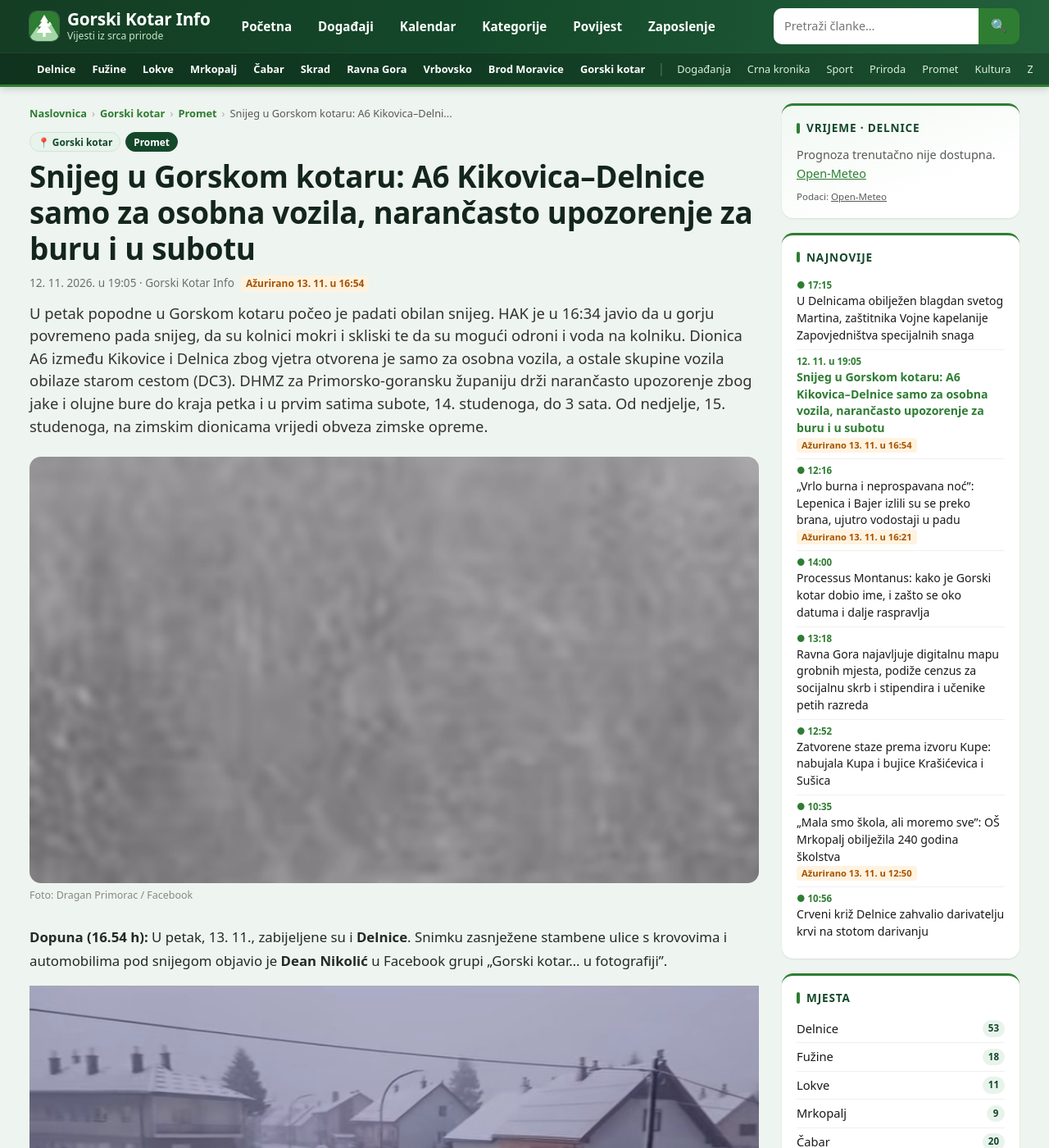
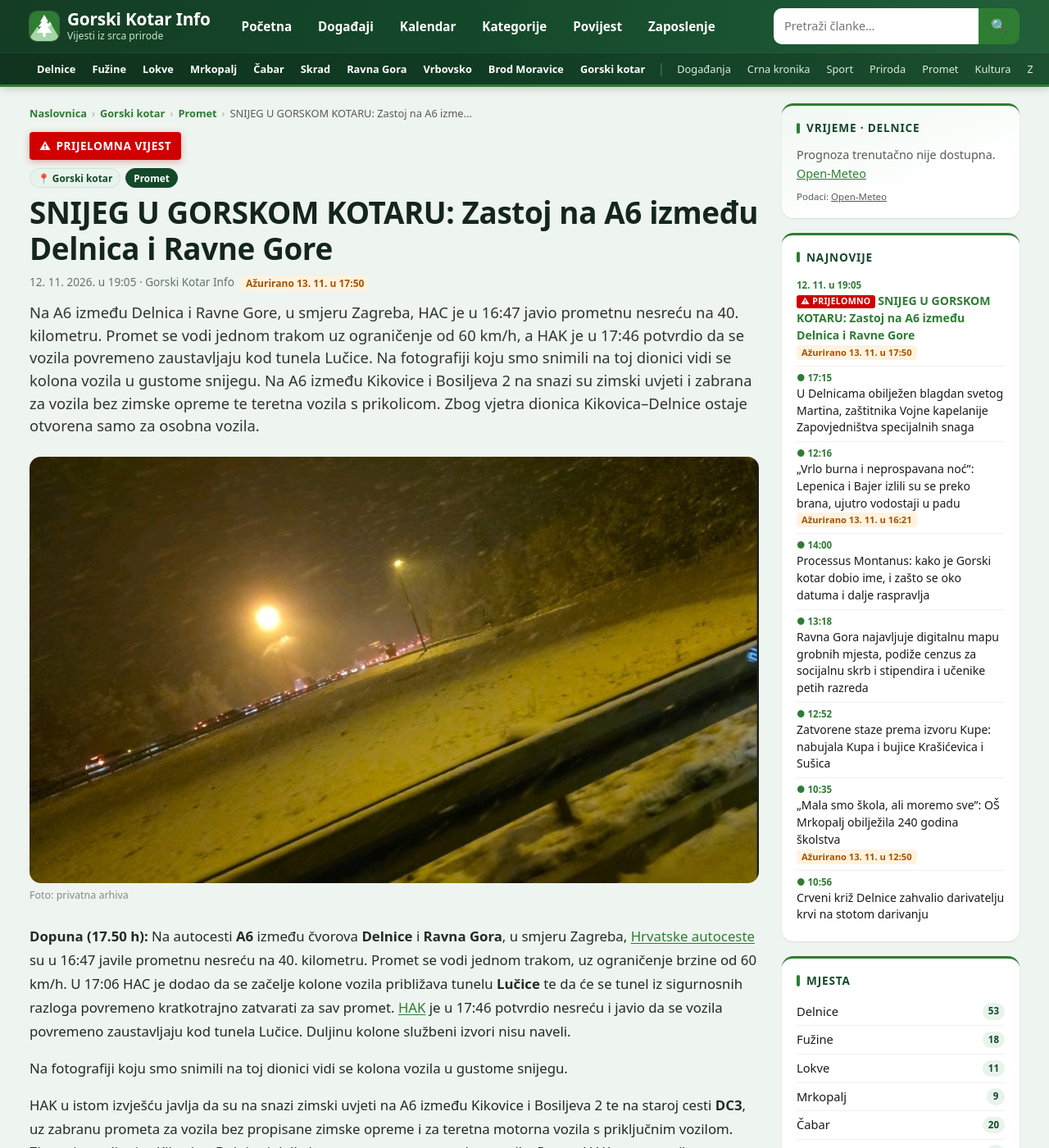
Before and after one commit to MojGK/gorski-kotar.info, a Jekyll site: the page built from _posts/2026-11-12-snijeg-petak-gorski-kotar-hac-zimska-sluzba.md, in a window 1280 px wide and 1400 px high. Shown: the whole window at 82% size. Built offline with Jekyll 4.4.1, drawn with Linux system fonts in a browser that asks for light colours; some of the changed text lies outside the part shown.

Commit message:
Dopuna: zastoj na A6 Delnice–Ravna Gora, prijelomna i glavna
Snježni članak postaje glavna i prijelomna vijest s novom fotografijom s A6. Članak o poplavi ostaje udarna. S Kupjaka skinuta je zastarjela oznaka prijelomne vijesti.

```diff
--- a/_posts/2026-11-12-snijeg-petak-gorski-kotar-hac-zimska-sluzba.md
+++ b/_posts/2026-11-12-snijeg-petak-gorski-kotar-hac-zimska-sluzba.md
@@ -1,17 +1,25 @@
 ---
 layout: post
-istaknuto: true
-title: "Snijeg u Gorskom kotaru: A6 Kikovica–Delnice samo za osobna vozila, narančasto upozorenje za buru i u subotu"
+featured: true
+prijelomna: true
+title: "SNIJEG U GORSKOM KOTARU: Zastoj na A6 između Delnica i Ravne Gore"
 date: 2026-11-12 19:05:00 +0100
-azurirano: 2026-11-13 16:54:00 +0100
+azurirano: 2026-11-13 17:50:00 +0100
 location: Gorski kotar
 type: Promet
 categories: [Gorski kotar, Promet]
-excerpt: "U petak popodne u Gorskom kotaru počeo je padati obilan snijeg. HAK je u 16:34 javio da u gorju povremeno pada snijeg, da su kolnici mokri i skliski te da su mogući odroni i voda na kolniku. Dionica A6 između Kikovice i Delnica zbog vjetra otvorena je samo za osobna vozila, a ostale skupine vozila obilaze starom cestom (DC3). DHMZ za Primorsko-goransku županiju drži narančasto upozorenje zbog jake i olujne bure do kraja petka i u prvim satima subote, 14. studenoga, do 3 sata. Od nedjelje, 15. studenoga, na zimskim dionicama vrijedi obveza zimske opreme."
-image: /assets/images/gk-snijeg-primorac-2026-11-13.jpg
-image_alt: "Gust snijeg pada nad šumom i zabijeljenom livadom u Gorskom kotaru"
-image_credit: "Foto: Dragan Primorac / Facebook"
+excerpt: "Na A6 između Delnica i Ravne Gore, u smjeru Zagreba, HAC je u 16:47 javio prometnu nesreću na 40. kilometru. Promet se vodi jednom trakom uz ograničenje od 60 km/h, a HAK je u 17:46 potvrdio da se vozila povremeno zaustavljaju kod tunela Lučice. Na fotografiji koju smo snimili na toj dionici vidi se kolona vozila u gustome snijegu. Na A6 između Kikovice i Bosiljeva 2 na snazi su zimski uvjeti i zabrana za vozila bez zimske opreme te teretna vozila s prikolicom. Zbog vjetra dionica Kikovica–Delnice ostaje otvorena samo za osobna vozila."
+image: /assets/images/a6-delnice-ravna-gora-snijeg-zastoj-2026-11-13.jpg
+image_alt: "Kolona vozila na autocesti A6 između Delnica i Ravne Gore u gustome noćnom snijegu, 13. 11. 2026."
+image_credit: "Foto: privatna arhiva"
+image_position: center 70%
 ---
+
+**Dopuna (17.50 h):** Na autocesti **A6** između čvorova **Delnice** i **Ravna Gora**, u smjeru Zagreba, [Hrvatske autoceste](https://www.hac.hr/hr/servisne-informacije/stanje-na-autocestama) su u 16:47 javile prometnu nesreću na 40. kilometru. Promet se vodi jednom trakom, uz ograničenje brzine od 60 km/h. U 17:06 HAC je dodao da se začelje kolone vozila približava tunelu **Lučice** te da će se tunel iz sigurnosnih razloga povremeno kratkotrajno zatvarati za sav promet. [HAK](https://www.hak.hr/info/stanje-na-cestama/) je u 17:46 potvrdio nesreću i javio da se vozila povremeno zaustavljaju kod tunela Lučice. Duljinu kolone službeni izvori nisu naveli.
+
+Na fotografiji koju smo snimili na toj dionici vidi se kolona vozila u gustome snijegu.
+
+HAK u istom izvješću javlja da su na snazi zimski uvjeti na A6 između Kikovice i Bosiljeva 2 te na staroj cesti **DC3**, uz zabranu prometa za vozila bez propisane zimske opreme i za teretna motorna vozila s priključnim vozilom. Zbog vjetra dionica Kikovica–Delnice i dalje je otvorena samo za osobna vozila. Prema HAK-u, trenutačno nema slobodnog cestovnog pravca za kamione s prikolicama i tegljače s poluprikolicama te vozila bez zimske opreme iz smjera unutrašnjosti prema Hrvatskom primorju ili Istri, i obrnuto.
 
 **Dopuna (16.54 h):** U petak, 13. 11., zabijeljene su i **Delnice**. Snimku zasnježene stambene ulice s krovovima i automobilima pod snijegom objavio je **Dean Nikolić** u Facebook grupi „Gorski kotar… u fotografiji”.
 
@@ -21,6 +29,9 @@ image_credit: "Foto: Dragan Primorac / Facebook"
 **Dopuna (16.35 h):** U petak popodne u Gorskom kotaru počeo je padati obilan snijeg. [HAK](https://www.hak.hr/info/stanje-na-cestama/) je u 16:34 javio da u Gorskom kotaru povremeno pada snijeg, da su kolnici mokri ili vlažni i skliski te da su mogući odroni i voda na kolniku zbog povremenih jakih pljuskova. Zbog vjetra je dionica autoceste **A6** između čvorova **Kikovica** i **Delnice** otvorena samo za osobna vozila; ostale skupine vozila, prema HAK-u, obilaze starom cestom kroz Gorski kotar (**DC3**). Na dionici Kikovica–Bosiljevo 2 HAK navodi i zimske uvjete. [24sata](https://www.24sata.hr/news/krenulo-je-ovako-sad-izgleda-a6-u-gorskom-kotaru-moglo-bi-pasti-i-do-30-cm-novog-snijega-1168361) u 15:26, pozivajući se na HAK-ove kamere, javlja da je gust snijeg počeo padati kod Ravne Gore i na delničkom području.
 
 Snimku gustog snijega nad šumom i zabijeljenom livadom na Facebooku je objavio bivši ministar **Dragan Primorac**, uz opis „Gorski Kotar i prvi snijeg ove godine”.
+
+![Gust snijeg pada nad šumom i zabijeljenom livadom u Gorskom kotaru]({{ '/assets/images/gk-snijeg-primorac-2026-11-13.jpg' | relative_url }})
+*Gorski kotar, prvi snijeg ove godine. Foto: Dragan Primorac / Facebook*
 
 [DHMZ](https://meteo.hr/naslovnica-upozorenja-zupanije.php) za **Primorsko-goransku županiju** i dalje drži **narančasto** upozorenje zbog **jake i olujne bure**, koje u petak, 13. studenoga, vrijedi do kraja dana. Narančasto upozorenje nastavlja se i u prvim satima subote, **14. studenoga**, od ponoći do 3 sata, a zatim do kraja subote ostaje **žuto** zbog jake bure s olujnim udarima. Tijekom petka na snazi je i žuto upozorenje zbog lokalno obilne kiše.
 
@@ -73,3 +84,5 @@ Stanje na cestama može se pratiti na [HAK-u](https://www.hak.hr/info/stanje-na-
 - *DHMZ, upozorenja po županijama za petak, 13. 11. 2026., i subotu, 14. 11. 2026., Primorsko-goranska županija ([meteo.hr](https://meteo.hr/naslovnica-upozorenja-zupanije.php))*
 - *Facebook objava Dragana Primorca, 13. 11. 2026.*
 - *Facebook objava Deana Nikolića u grupi „Gorski kotar… u fotografiji”, 13. 11. 2026.*
+- *Hrvatske autoceste, stanje na autocestama, 13. 11. 2026. u 16:47 i 17:06 ([hac.hr](https://www.hac.hr/hr/servisne-informacije/stanje-na-autocestama))*
+- *HAK, stanje na cestama, 13. 11. 2026. u 17:46 ([hak.hr](https://www.hak.hr/info/stanje-na-cestama/))*
```
Also changed, not shown: _posts/2026-11-11-kupjak-crkva-sv-vida-pozar-kroviste.md (+0 -1 lines), _posts/2026-11-13-fuzine-lic-lepenica-bajer-izlijevanje.md (+1 -1 lines), assets/images/a6-delnice-ravna-gora-snijeg-zastoj-2026-11-13.jpg (added), assets/images/thumbs/a6-delnice-ravna-gora-snijeg-zastoj-2026-11-13.jpg (added).
